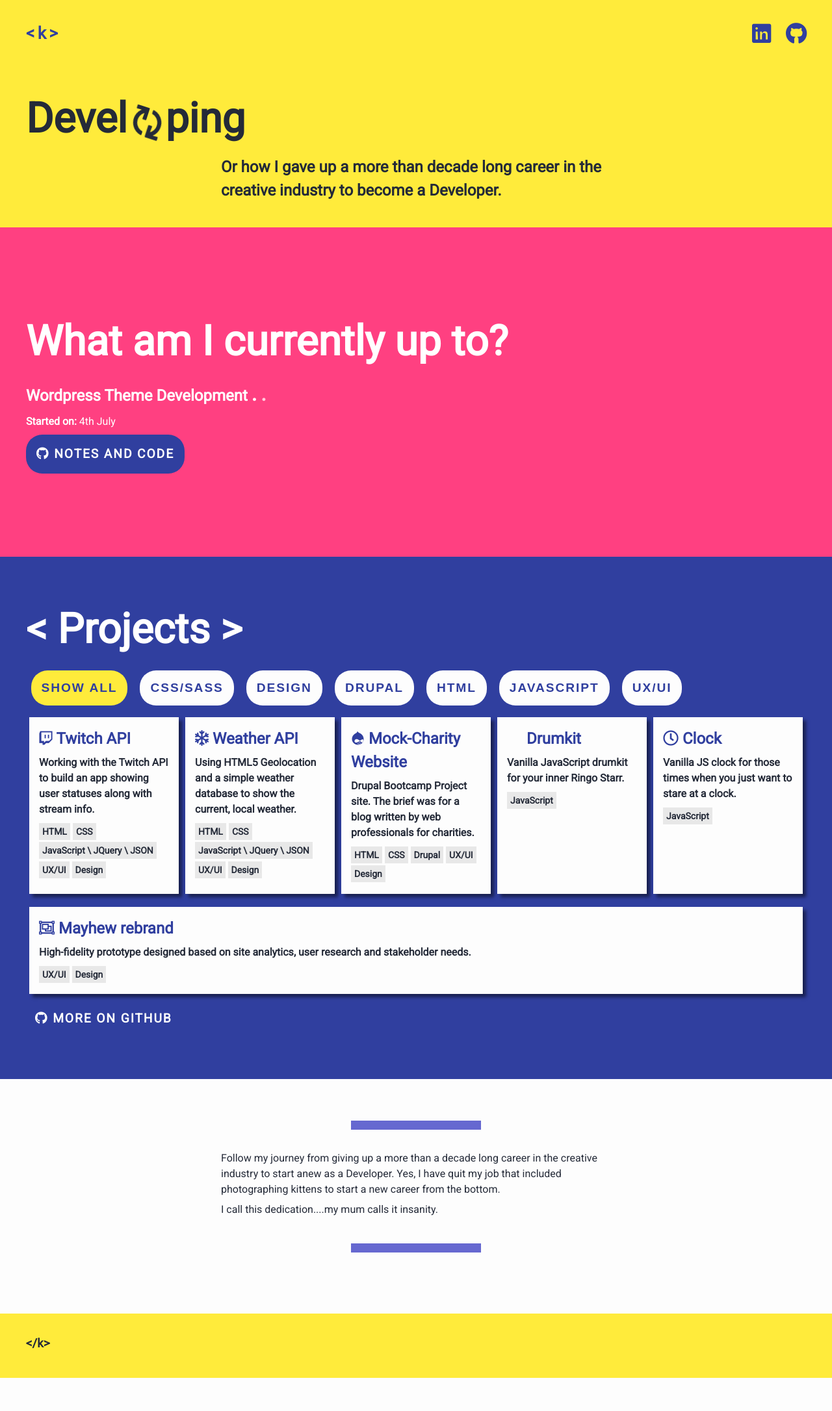
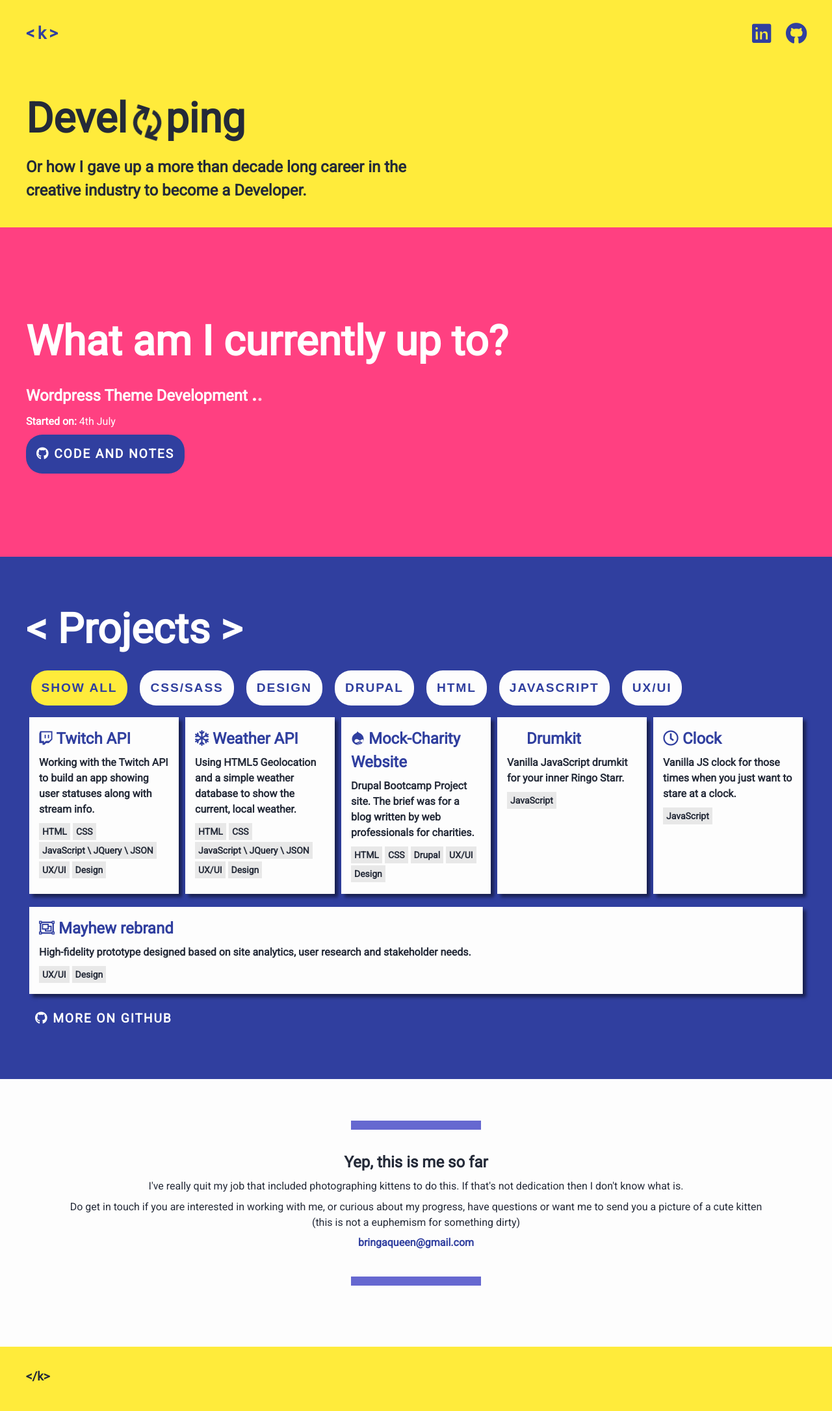
Before and after one commit to krisztin/krisztin.github.io, a Jekyll site: the page built from index.md, in a window 1280 px wide. Shown: the whole page at 65% size. Built offline with Jekyll 4.4.1, drawn with Linux system fonts in a browser that asks for light colours; nearby versions of some CDN libraries; before the commit the page ends 2121 px from its top, so only the background shows below that.

Commit message:
copy change

```diff
--- a/_layouts/home.html
+++ b/_layouts/home.html
@@ -6,15 +6,12 @@ layout: default
     <header>
       <h1 class="text-jumbo">What am I currently up to?</h1>
     </header>
-    <h2 class="load-dotdotdot">Wordpress Theme Development
-      <span>.</span>
-      <span>.</span>
-      <span>.</span>
+    <h2 class="load-dotdotdot">Wordpress Theme Development <span>.</span><span>.</span><span>.</span>
     </h2>
     <p>
       <strong>Started on:</strong> 4th July</p>
     <a href="https://github.com/krisztin/wp-shelter-theme" class="btn btn-dark-primary" target="_blank">
-      <i class="fab fa-github"></i> notes and code</a>
+      <i class="fab fa-github"></i> code and notes</a>
   </div>
 </article>
 
@@ -27,10 +24,12 @@ layout: default
 
 <article class="mar-tb-4">
     <div class="line"></div>
-    <div class="pad-tb-2 wrapper-skinny aligncenter">
-      <p class="">Follow my journey from giving up a more than a decade long career in the creative industry to start anew as a Developer.
-        Yes, I have quit my job that included photographing kittens to start a new career from the bottom. </p>
-      <p>I call this dedication....my mum calls it insanity.</p>
+    <div class="pad-tb-2 aligncentre">
+      <h1>Yep, this is me so far</h1>
+      <p>I've really quit my job that included photographing kittens to do this. If that's not dedication then I don't know what is.</p>
+      <p>Do get in touch if you are interested in working with me, or curious about my progress, have questions or want me to send you a picture of a cute kitten<br>
+        (this is not a euphemism for something dirty)</p>
+        <p><a class="tooltip" href="mailto:bringaqueen@gmail.com">bringaqueen@gmail.com</a></p>
     </div>
     <div class="line"></div>
   </article>
--- a/_sass/minima/_base.scss
+++ b/_sass/minima/_base.scss
@@ -257,6 +257,4 @@ pre {
 
 .wrapper-skinny {
   max-width: $content-width/2;
-  margin-right: auto;
-  margin-left: auto;
 }
```
